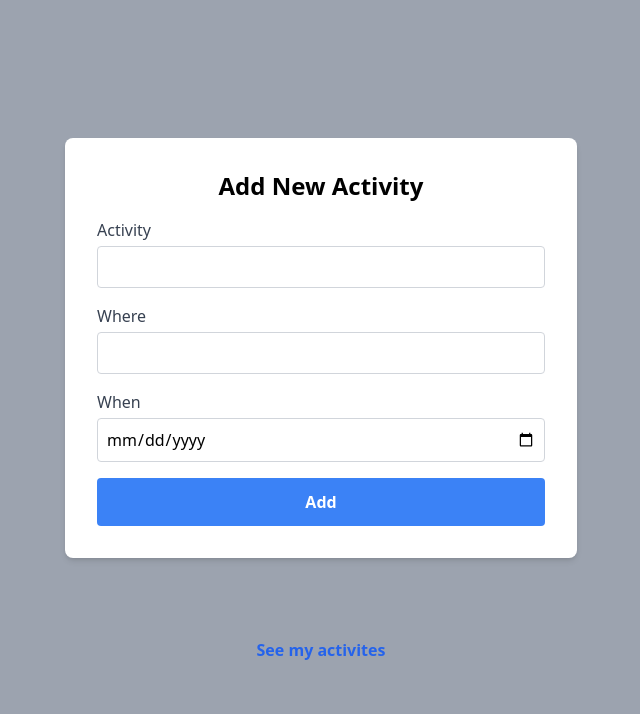
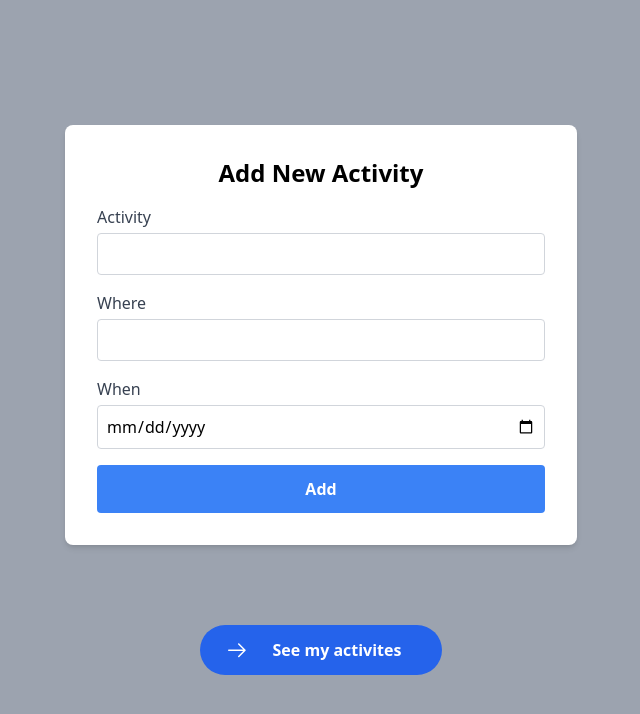
Before and after one commit to OzzoDev/Reseplaneraren, a React (Vite) app: page / in a window 1280 px wide. Shown: the top 714 px of the page, without its empty margins (319-959 px from the left). Built offline with nearby package versions, Linux system fonts and the light colour scheme.

Commit message:
Made the PageLink.tsx more accessible

```diff
--- a/src/components/PageLink.tsx
+++ b/src/components/PageLink.tsx
@@ -1,3 +1,4 @@
+import { GoArrowRight } from "react-icons/go";
 import { Link } from "react-router-dom";
 
 interface Props {
@@ -7,10 +8,14 @@ interface Props {
 
 export default function PageLink({ path, text }: Props) {
   return (
-    <Link
-      to={path}
-      className="mt-20 text-blue-600 hover:text-blue-800 font-semibold transition duration-200">
-      {text}
-    </Link>
+    <div className="flex items-center py-[5px] px-[25px] bg-blue-600 rounded-[50px] hover:bg-blue-700 transition duration-200 cursor-pointer mt-20 group">
+      <GoArrowRight
+        size={24}
+        className="text-white mr-2 transition-transform duration-200 group-hover:translate-x-[5px]"
+      />
+      <Link to={path} className="text-white py-2 px-4 rounded font-semibold">
+        {text}
+      </Link>
+    </div>
   );
 }
```
Also changed, not shown: src/App.tsx (+14 -4 lines), src/constants/constants.ts (renamed from src/constants/contants.ts), 1 other file (tests, documents, lock files or other folders).
